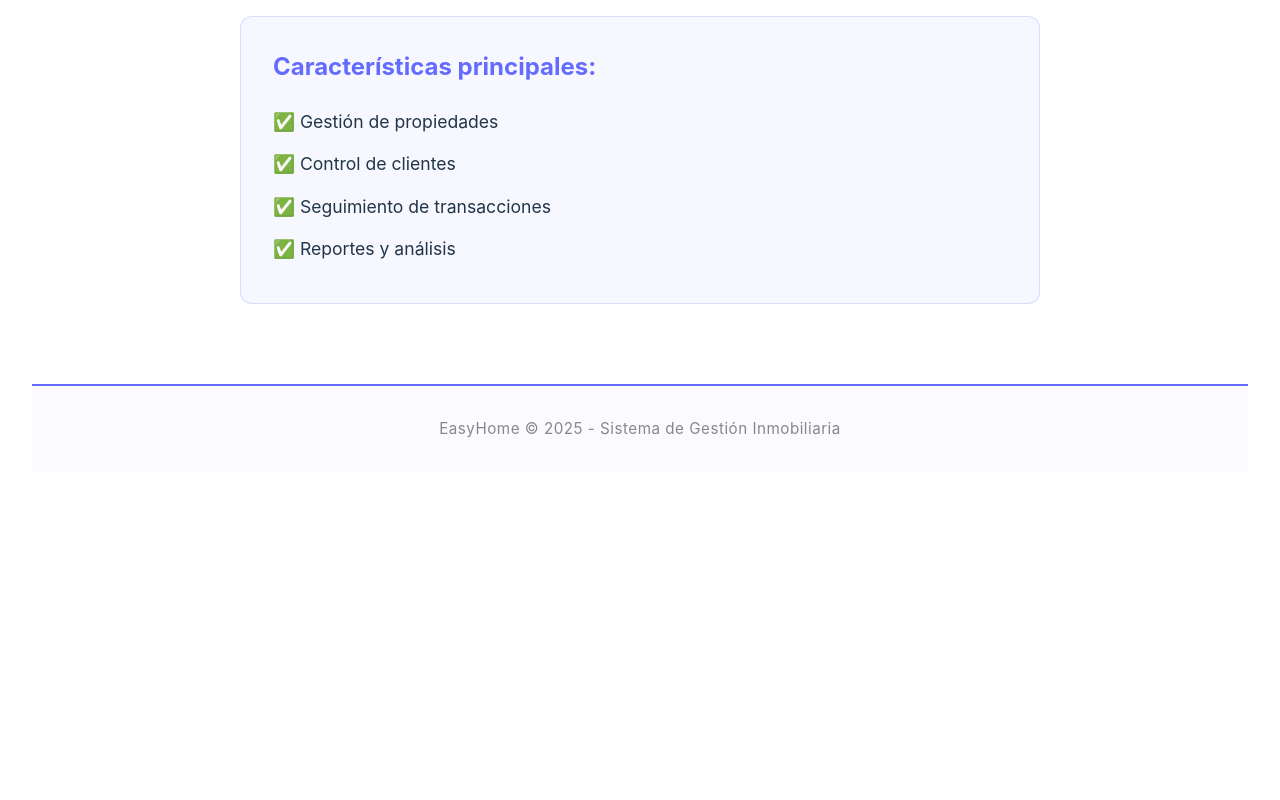
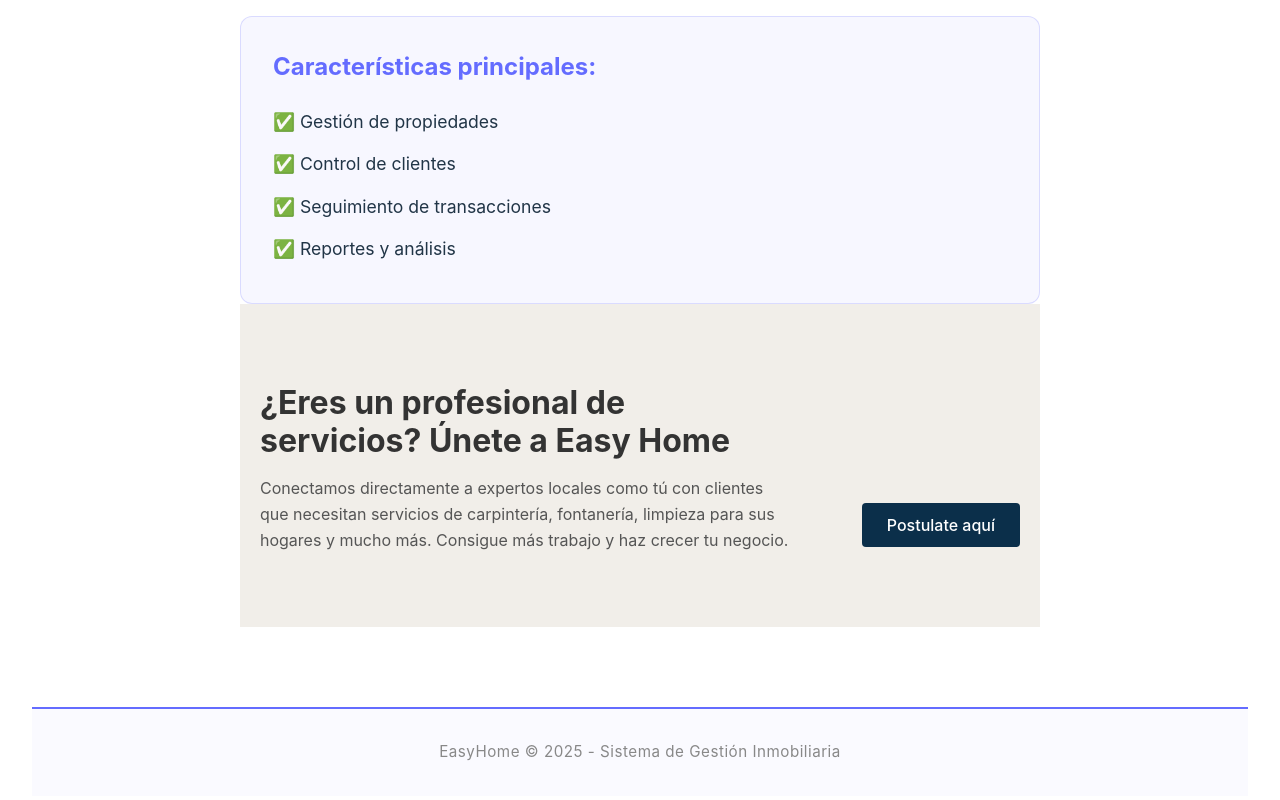
Before and after one commit to metodosformalesds/t3_mfds_2025, a React app in the folder easyhome-frontend/: page / in a window 1280 px wide. Shown: the part 462-1262 px from the top of the page. Before the commit the page ends 966 px from the top, so only its background shows below. Built offline with nearby package versions, Linux system fonts and the light colour scheme; the HTML template or start-up script is replaced by a standard one.

Commit message:
feat: add call-to-action section with styling for service professionals

```diff
--- /dev/null
+++ b/easyhome-frontend/src/assets/styles/postulate.css
@@ -0,0 +1,65 @@
+
+.cta-section {
+  background-color: #f1eee9;
+  padding: 80px 20px;
+  text-align: left;
+}
+
+.cta-content {
+  max-width: 1000px;
+  margin: 0 auto;
+
+  display: flex;
+  flex-direction: column;
+  align-items: flex-start;
+}
+
+.cta-title {
+  font-size: 32px;
+  font-weight: 700;
+  margin-bottom: 15px;
+  color: #333;
+  max-width: 70%;
+  line-height: 1.2;
+}
+
+.cta-description {
+  font-size: 16px;
+  color: #555;
+  margin-bottom: 30px;
+  max-width: 70%;
+  line-height: 1.6;
+}
+
+.cta-button {
+  text-decoration: none;
+  display: inline-block;
+  padding: 10px 25px;
+  border-radius: 4px;
+  cursor: pointer;
+
+  background-color: #0b2f4a;
+  color: white;
+
+  font-size: 16px;
+  font-weight: 500;
+  align-self: flex-end;
+  margin-top: -80px;
+}
+
+@media (max-width: 850px) {
+  .cta-content {
+    flex-direction: column;
+    align-items: center;
+    text-align: center;
+  }
+
+  .cta-title, .cta-description {
+    max-width: 100%;
+  }
+
+  .cta-button {
+    align-self: center;
+    margin-top: 20px;
+  }
+}
--- a/easyhome-frontend/src/pages/Home.jsx
+++ b/easyhome-frontend/src/pages/Home.jsx
@@ -1,4 +1,5 @@
 import { useState } from 'react'
+import "../assets/styles/postulate.css";
 
 function Home() {
   const [count, setCount] = useState(0)
@@ -24,6 +25,17 @@ function Home() {
             <li>✅ Reportes y análisis</li>
           </ul>
         </div>
+
+        <section class="cta-section">
+            <div class="cta-content">
+                <h2 class="cta-title">¿Eres un profesional de servicios? Únete a Easy Home</h2>
+                <p class="cta-description">
+                    Conectamos directamente a expertos locales como tú con clientes que necesitan servicios de carpintería, fontanería, limpieza para sus hogares y mucho más. Consigue más trabajo y haz crecer tu negocio.
+                </p>
+                <a href="#" class="cta-button">Postulate aquí</a>
+            </div>
+        </section>
+
       </div>
     </div>
   )
```
